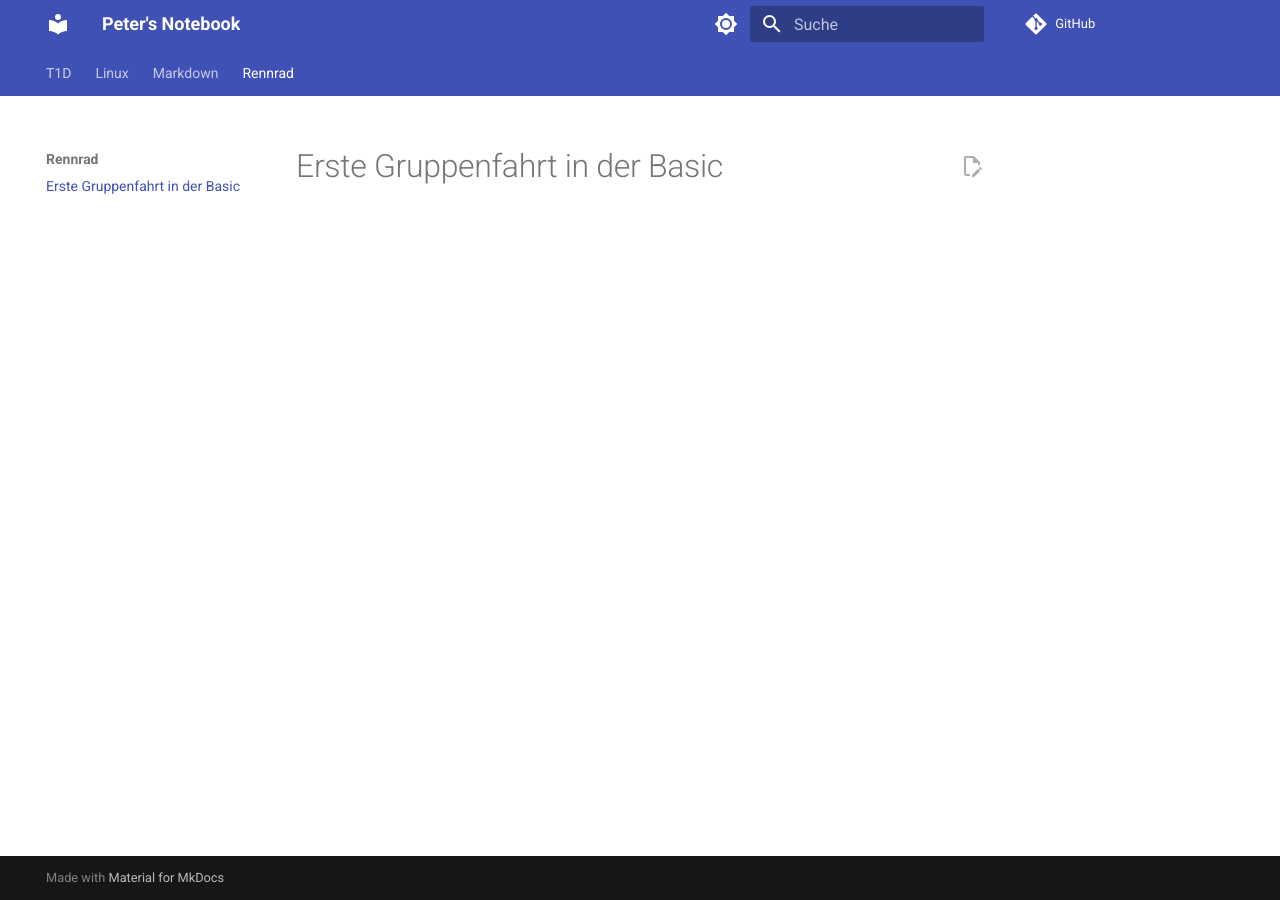
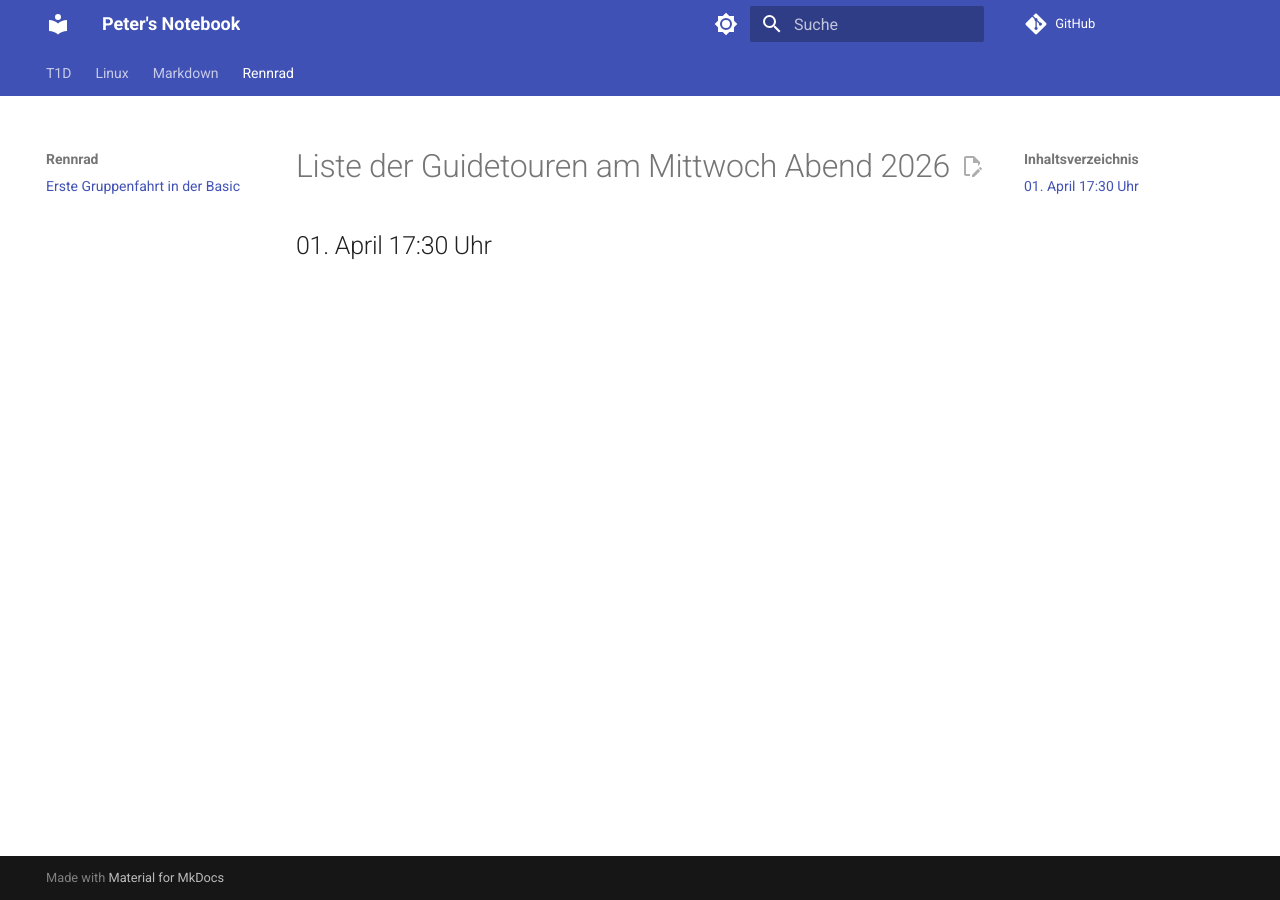
Before and after one commit to peterleimbach/peterleimbach.github.io, an MkDocs documentation site: the page built from docs/erste-gruppenfahrt-in-der-basic.md, in a window 1280 px wide. Built offline with MkDocs 1.6.1 and Material for MkDocs 9.7.7, drawn with Linux system fonts in a browser that asks for light colours; a script that is not in the unit is left out; comment, search, counter and statistics services are not loaded.

Commit message:
Update title and content for group tour documentation

```diff
--- a/docs/erste-gruppenfahrt-in-der-basic.md
+++ b/docs/erste-gruppenfahrt-in-der-basic.md
@@ -1 +1,4 @@
-# Erste Gruppenfahrt in der Basic
+# Liste der Guidetouren am Mittwoch Abend 2026
+
+## 01. April 17:30 Uhr
+<div class="strava-embed-placeholder" data-embed-type="route" data-embed-id="3471608113347315928" data-style="standard" data-map-hash="9.45/49.7566/8.6802" data-from-embed="true"></div><script src="https://strava-embeds.com/embed.js"></script>
```
